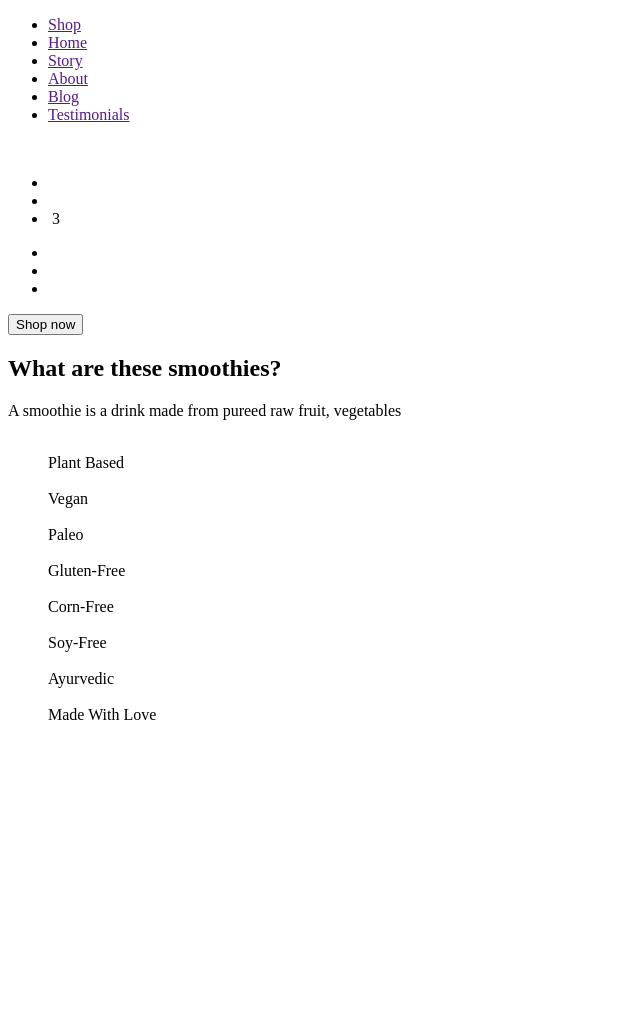
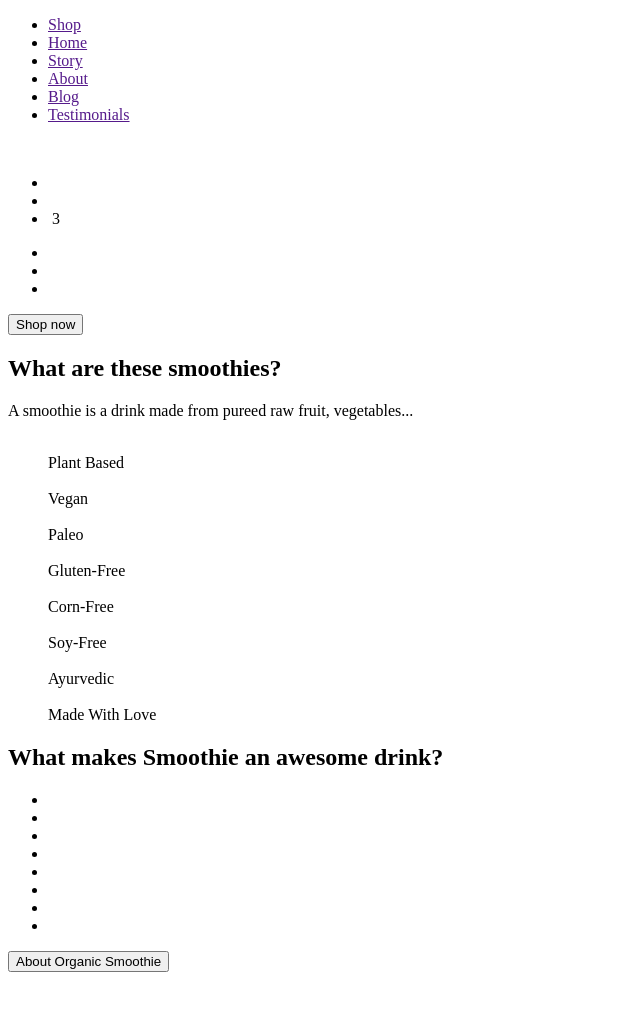
Before and after one commit to sergsirenko/Smoothie-project, a plain HTML site: page index.html in a window 1280 px wide. Shown: the whole page, without its empty margins (0-640 px from the left). Before the commit the page ends 800 px from the top, so only its background shows below. Drawn offline with Linux system fonts and the light colour scheme.

Commit message:
second commit - about

```diff
--- a/index.html
+++ b/index.html
@@ -59,7 +59,7 @@
     </header>
         <section class="smoothies">
             <h1>What are these smoothies?</h1>
-        <span>A smoothie is a drink made from pureed raw fruit, vegetables</span>
+                <span>A smoothie is a drink made from pureed raw fruit, vegetables...</span>
             <figure>
                 <img src="" alt="">
                 <figcaption>Plant Based</figcaption>
@@ -78,12 +78,27 @@
                 <img src="" alt="">
                 <figcaption>Made With Love</figcaption>
             </figure>
+        </section>
+        <section class="about">
+            <h1>What makes Smoothie an awesome drink? </h1>
+                <ul>
+                    <li></li>
+                    <li></li>
+                    <li></li>
+                    <li></li>
+                    <li></li>
+                    <li></li>
+                    <li></li>
+                    <li></li>
+                </ul>
+            <div>
+                <button>About Organic Smoothie</button>
+            </div>
+            <figure>
+                <img src="" alt="">
+            </figure>
+        </section>
 
-
-
-
-    </section>
-    <section class="about"></section>
     <section class="products"></section>
     <section class="story"></section>
     <section class="testimonials"></section>
```
Lines whose indentation alone changed are shown as unchanged.
